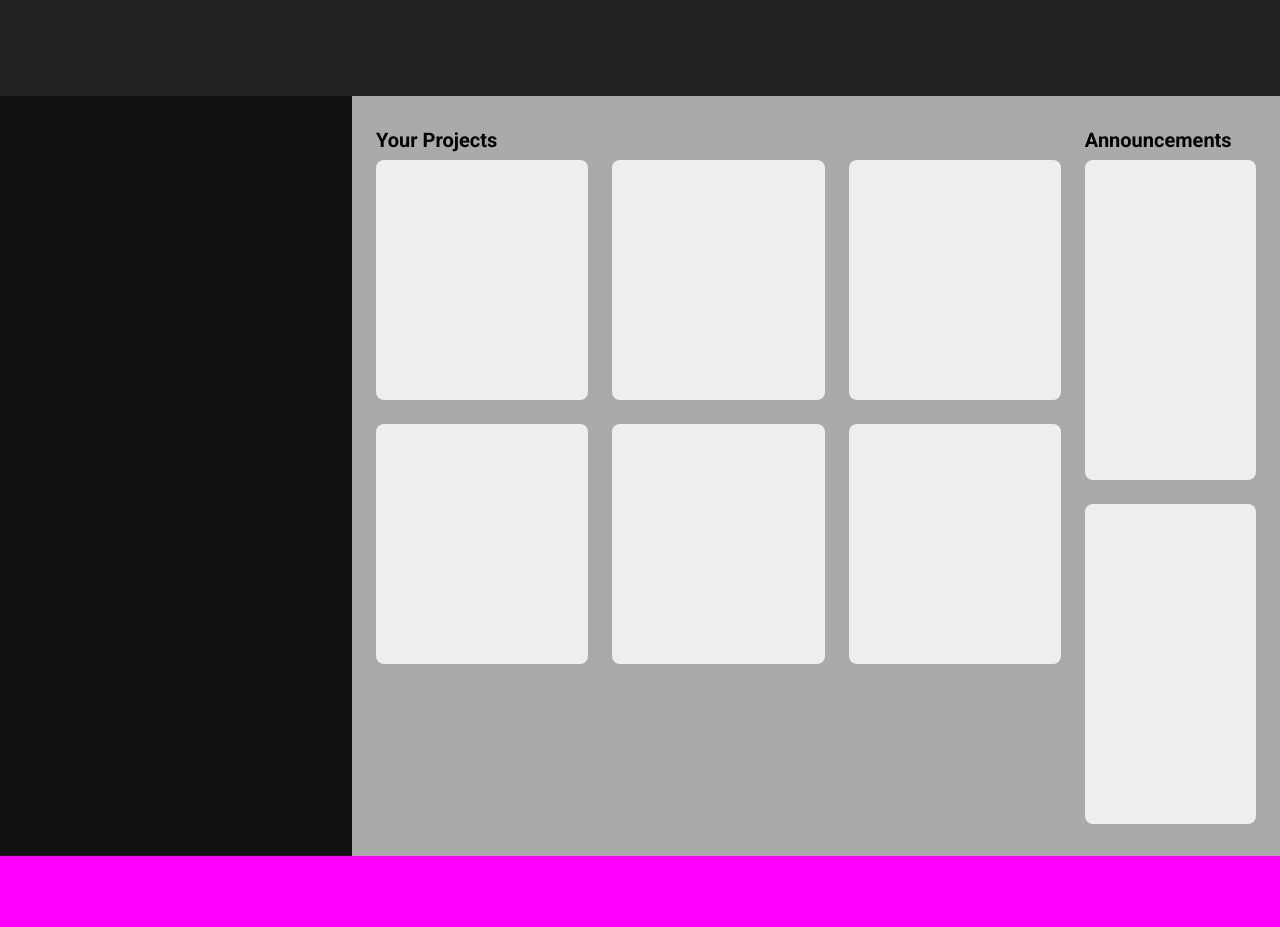
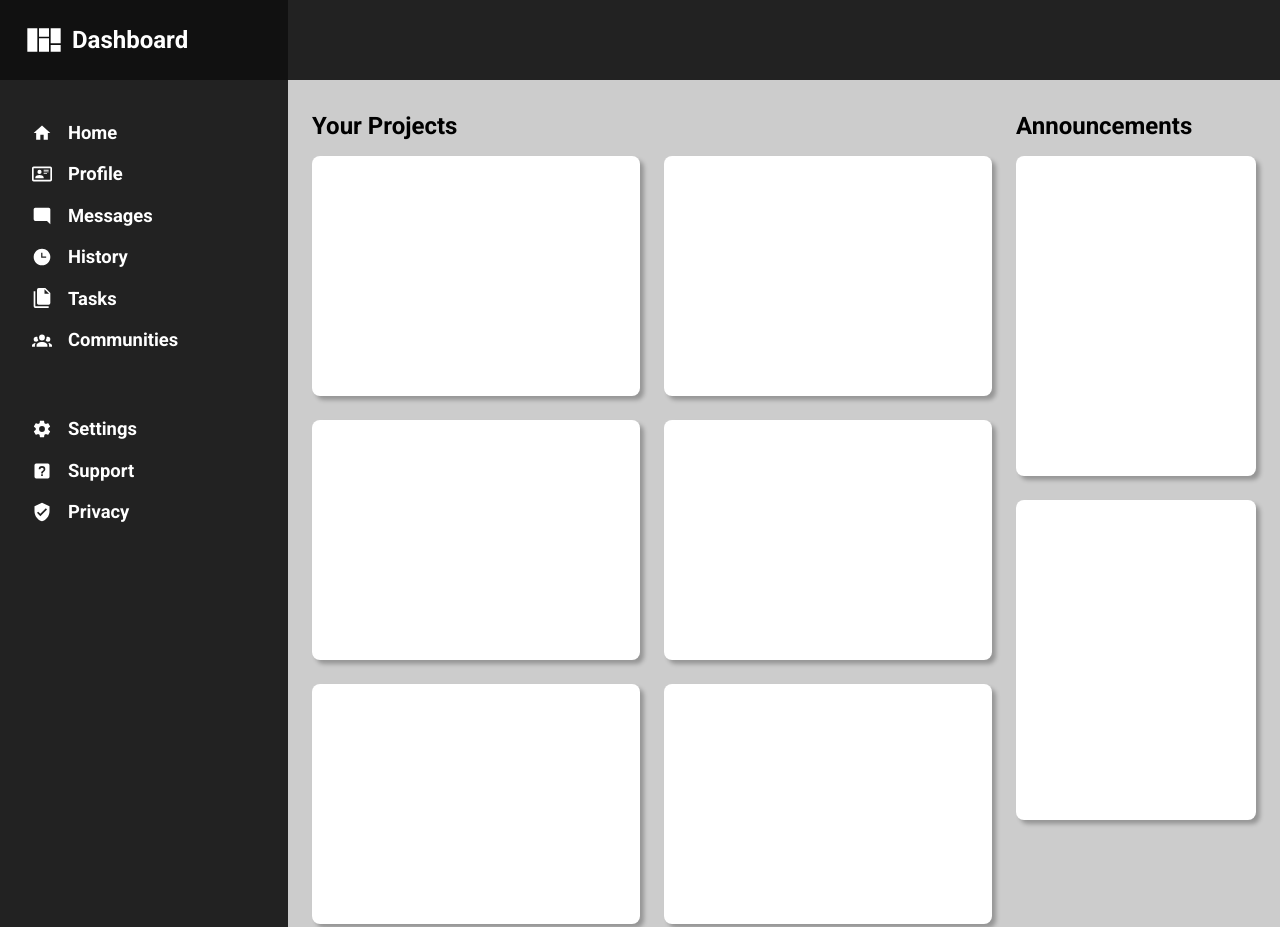
Before and after one commit to MadMaia3D/odin-admin-dashboard, a plain HTML site: page index.html in a window 1280 px wide. Shown: the top 927 px of the page. Before the commit the page ends 856 px from the top, so only its background shows below. Drawn offline with Linux system fonts and the light colour scheme.

Commit message:
add: basic layout details

```diff
--- a/index.html
+++ b/index.html
@@ -11,31 +11,50 @@
 
 <body class="reset-margin reset-padding">
 
+    <div class="logo-container">
+        <img src="./resources/view-dashboard-variant.svg" alt="" class="logo">
+        <h2>Dashboard</h2>
+    </div>
+
     <header class="header"></header>
 
-    <nav class="navbar"></nav>
+    <nav class="navbar">
+        <ul>
+            <li> <img src="./resources/home.svg" class="icon" alt=""> Home</li>
+            <li> <img src="./resources/card-account-details-outline.svg" class="icon" alt=""> Profile</li>
+            <li> <img src="./resources/message-reply.svg" class="icon" alt=""> Messages</li>
+            <li> <img src="./resources/clock-time-three.svg" class="icon" alt=""> History</li>
+            <li> <img src="./resources/file-multiple.svg" class="icon" alt=""> Tasks</li>
+            <li> <img src="./resources/account-group.svg" class="icon" alt=""> Communities</li>
+        </ul>
+        <ul>
+            <li> <img src="./resources/cog.svg" class="icon" alt=""> Settings</li>
+            <li> <img src="./resources/help-box.svg" class="icon" alt=""> Support</li>
+            <li> <img src="./resources/shield-check.svg" class="icon" alt=""> Privacy</li>
+        </ul>
+    </nav>
 
     <main class="main">
 
-        <div class="projects-container">
-            <h2 class="heading-2 reset-margin">Your Projects</h2>
+        <article class="projects-container">
+            <h2 class="article-title reset-margin">Your Projects</h2>
             <div class="grid-layout">
-                <article class="article"></article>
-                <article class="article"></article>
-                <article class="article"></article>
-                <article class="article"></article>
-                <article class="article"></article>
-                <article class="article"></article>
+                <article class="card"></article>
+                <article class="card"></article>
+                <article class="card"></article>
+                <article class="card"></article>
+                <article class="card"></article>
+                <article class="card"></article>
             </div>
-        </div>
+        </article>
 
-        <aside class="announcements-container">
-            <h2 class="heading-2 reset-margin">Announcements</h2>
+        <article class="announcements-container">
+            <h2 class="article-title reset-margin">Announcements</h2>
             <div class="grid-layout">
-                <article class="article"></article>
-                <article class="article"></article>
+                <article class="card"></article>
+                <article class="card"></article>
             </div>
-        </aside>
+        </article>
 
     </main>
 </body>
--- a/style.css
+++ b/style.css
@@ -1,11 +1,8 @@
-@import url("https://fonts.googleapis.com/css2?family=Roboto:wght@400;700&display=swap");
+@import url("https://fonts.googleapis.com/css2?family=Roboto:wght@400;500;700&display=swap");
 
-:root {
-    --color-header: #222;
-    --color-navbar: #121212;
-    --color-main: #aaa;
-    --color-card: #eee;
-}
+/* ####################### */
+/* ------- GLOBALS ------- */
+/* ####################### */
 .reset-margin {
     margin: 0;
 }
@@ -23,35 +20,91 @@ body {
     background-color: magenta;
     min-height: 100vh;
     display: grid;
-    grid-template-columns: 22rem 1fr;
-    grid-template-rows: 6rem 1fr;
+    grid-template-columns: 18rem 1fr;
+    grid-template-rows: 5rem 1fr;
     font-family: "Roboto", sans-serif;
 }
+
+/* ######################## */
+/* --------- LOGO --------- */
+/* ######################## */
+.logo-container {
+    grid-area: 1/1/2/2;
+    background-color: #111;
+    color: white;
+    display: flex;
+    justify-content: start;
+    align-items: center;
+    gap: 0.5rem;
+    padding-left: 1.5rem;
+}
+.logo {
+    filter: invert(100%);
+    height: 50%;
+}
+/* ######################## */
+/* -------- HEADER -------- */
+/* ######################## */
 .header {
-    grid-area: 1/1/2/3;
-    background-color: var(--color-header);
+    grid-area: 1/2/2/3;
+    background-color: #222;
 }
+
+/* ######################## */
+/* -------- NAVBAR -------- */
+/* ######################## */
 .navbar {
     grid-area: 2/1/3/2;
-    background-color: var(--color-navbar);
+    background-color: #222;
+    color: white;
 }
+.navbar > ul {
+    margin: 2rem 0 3rem 0;
+    list-style: none;
+    font-size: 1.15rem;
+    font-weight: 700;
+    line-height: 2.25;
+    padding-left: 2rem;
+}
+.navbar > ul > li {
+    display: flex;
+    gap: 1rem;
+    align-items: center;
+}
+.navbar .icon {
+    height: 1.25rem;
+    filter: invert(100%);
+}
+
+/* ######################## */
+/* --------- MAIN --------- */
+/* ######################## */
 .main {
-    background-color: var(--color-main);
+    background-color: #ccc;
     grid-area: 2/2/3/3;
     display: grid;
-    grid-template-columns: 4fr 1fr;
+    grid-template-columns: auto 15rem;
     gap: 1.5rem;
     padding: 2rem 1.5rem;
 }
 .projects-container > .grid-layout {
     display: grid;
-    grid-template-columns: 1fr 1fr 1fr;
+    grid-template-columns: repeat(auto-fit, minmax(18rem, 1fr));
     grid-auto-rows: 15rem;
     gap: 1.5rem;
 }
-.article {
-    background-color: var(--color-card);
+.article-title {
+    margin-bottom: 1rem;
+}
+.card {
+    background-color: #fff;
     border-radius: 0.5rem;
+    box-shadow: 4px 4px 4px #0004;
+    transition: 400ms;
+}
+.card:hover {
+    scale: 1.03;
+    box-shadow: 4px 4px 8px #0004;
 }
 
 .announcements-container > .grid-layout {
```
Also changed, not shown: resources/account-group.svg (added), resources/card-account-details-outline.svg (added), resources/clock-time-three.svg (added), resources/cog.svg (added), resources/file-multiple.svg (added), resources/help-box.svg (added), resources/home.svg (added), resources/message-reply.svg (added), resources/shield-check.svg (added), resources/view-dashboard-variant.svg (added).
